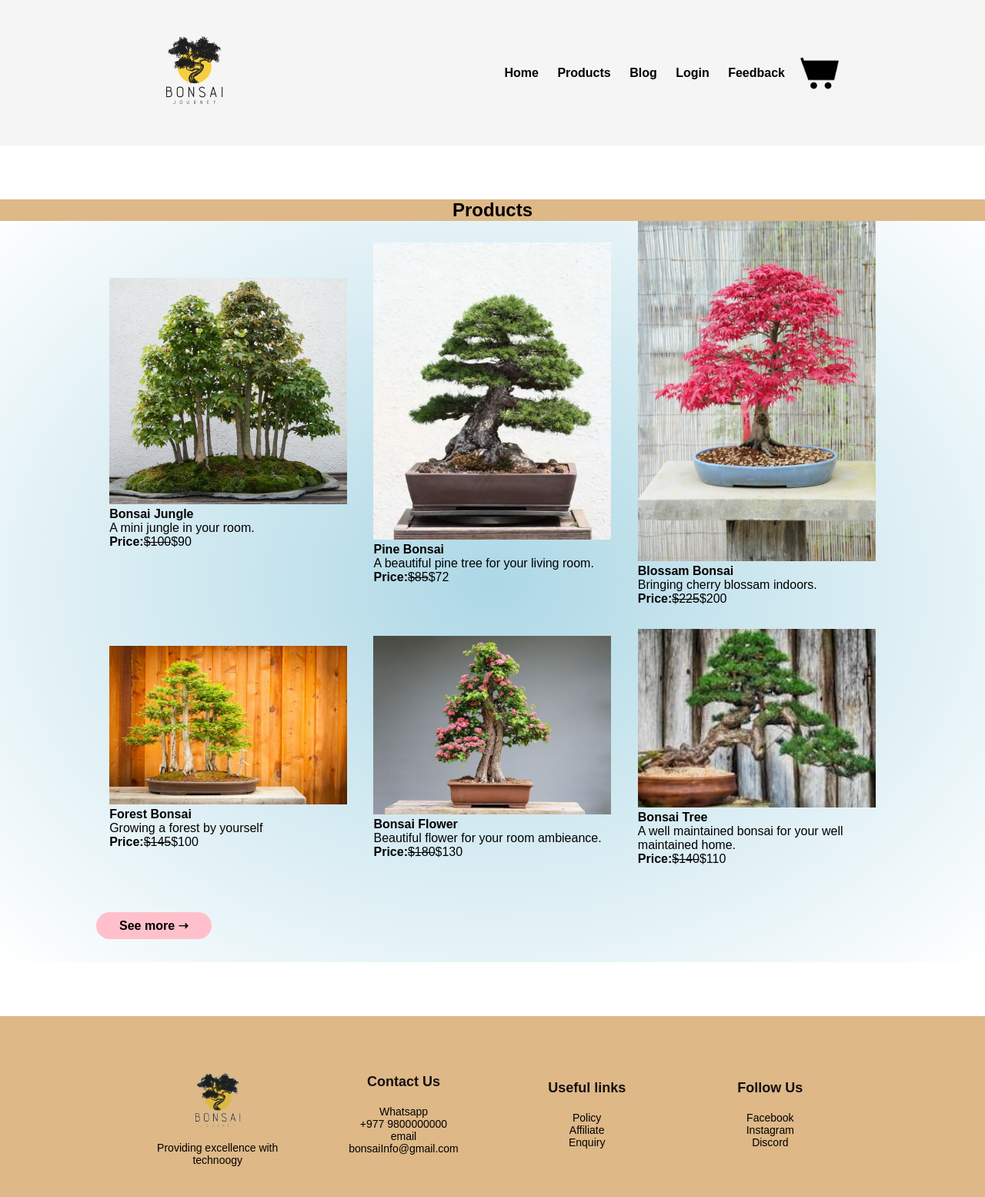
After one commit to happy-kitty0821/VulnerableCodes, a Django app: page /products/ in a window 1280 px wide. The commit adds this page. Shown: the whole page at 77% size. Run offline with Django 4.2, Linux system fonts and the light colour scheme.

```diff
--- a/LoginSQLi/Login/urls.py
+++ b/LoginSQLi/Login/urls.py
@@ -21,5 +21,8 @@ from loginapp import views
 urlpatterns = [
     path('admin/', admin.site.urls),
     path('', views.homePage, name='home'),
+    path('products/', views.products, name='products'),
+    path('products/moreproducts/', views.moreProducts, name='moreproducts'),
+    path('feedbacks/', views.feedbacks, name='feedbacks'),
     path('login/', views.login, name='login')
 ]
--- a/LoginSQLi/loginapp/templates/login.html
+++ b/LoginSQLi/loginapp/templates/login.html
@@ -1,3 +1,4 @@
+{%load static%}
 <!DOCTYPE html>
 <html lang="en">
 <head>
--- /dev/null
+++ b/LoginSQLi/loginapp/templates/products.html
@@ -0,0 +1,121 @@
+{%load static%}
+<!DOCTYPE html>
+<html lang="en">
+  <head>
+    <meta charset="UTF-8" />
+    <title>Bonsai Paradise</title>
+    <link rel="stylesheet" href="{% static 'css/style.css'%}" />
+    <!--Linking external css file.-->
+  </head>
+  <body>
+    <div style="background: whitesmoke" class="header">
+      <!--This is the header section container-->
+      <div class="container">
+        <div class="navbar">
+          <div class="logo">
+            <img src="{% static 'images/logo.png' %}" width="125px" />
+          </div>
+          <nav>
+            <ul>
+              <li><a href="home">Home</a></li>
+              <li><a href="#">Products</a></li>
+              <li><a href="blog.html">Blog</a></li>
+              <li><a href="login">Login</a></li>
+              <li><a href="Feedback.html">Feedback</a></li>
+            </ul>
+          </nav>
+          <img src="{% static 'images/cart3.png' %}" width="50px" height="50px" />
+        </div>
+      </div>
+    </div>
+
+    <div class="catagories">
+      <h2 style="background: burlywood" class="title">Products</h2>
+      <div class="container-1">
+        <div class="row">
+          <div class="c-2">
+            <img src="{% static 'images/bonsai1.jpg' %}" />
+            <h4>Bonsai Jungle</h4>
+            <p>A mini jungle in your room.<br /><b>Price:</b><s>$100</s>$90</p>
+          </div>
+          <div class="c-2">
+            <img src="{% static 'images/bonsai2.webp' %}" />
+            <h4>Pine Bonsai</h4>
+            <p>
+              A beautiful pine tree for your living room.<br /><b>Price:</b
+              ><s>$85</s>$72
+            </p>
+          </div>
+          <div class="c-2">
+            <img src="{% static 'images/bonsai3.jpg' %}" />
+            <h4>Blossam Bonsai</h4>
+            <p>
+              Bringing cherry blossam indoors.<br /><b>Price:</b><s>$225</s>$200
+            </p>
+          </div>
+          <div class="c-2">
+            <img src="{% static 'images/bonsai7.jpg' %}" />
+            <h4>Forest Bonsai</h4>
+            <p>
+              Growing a forest by yourself<br /><b>Price:</b><s>$145</s>$100
+            </p>
+          </div>
+          <div class="c-2">
+            <img src="{% static 'images/bonsai5.jpg' %}" />
+            <h4>Bonsai Flower</h4>
+            <p>
+              Beautiful flower for your room ambieance.<br /><b>Price:</b
+              ><s>$180</s>$130
+            </p>
+          </div>
+          <div class="c-2">
+            <img src="{% static 'images/bonsai4.jpeg' %}" />
+            <h4>Bonsai Tree</h4>
+            <p>
+              A well maintained bonsai for your well maintained home.<br /><b
+                >Price:</b
+              ><s>$140</s>$110
+            </p>
+          </div>
+        </div>
+        <a href="moreproducts" class="button">See more &#10141;</a>
+      </div>
+    </div>
+
+    <!--Footer Section-->
+    <div class="footer">
+      <div class="container">
+        <div class="row">
+          <div class="f1">
+            <img class="logo" src="{% static 'images/logo.png'%}" width="100px" />
+            <p>Providing excellence with <br />technoogy</p>
+          </div>
+          <div class="f2">
+            <h3>Contact Us</h3>
+            <p>
+              Whatsapp <br />+977 9800000000<br />
+              email<br />
+              bonsaiInfo@gmail.com
+            </p>
+          </div>
+          <div class="f3">
+            <h3>Useful links</h3>
+            <ul>
+              <li>Policy</li>
+              <li>Affiliate</li>
+              <li>Enquiry</li>
+            </ul>
+          </div>
+          <div class="f4">
+            <h3>Follow Us</h3>
+            <ul>
+              <li>Facebook</li>
+              <li>Instagram</li>
+              <li>Discord</li>
+            </ul>
+          </div>
+        </div>
+      </div>
+    </div>
+  </body>
+</html>
--- a/LoginSQLi/loginapp/views.py
+++ b/LoginSQLi/loginapp/views.py
@@ -1,5 +1,6 @@
-from django.shortcuts import render
-
+from django.shortcuts import render, redirect
+from .models import Feedbacks
+from django.contrib import messages
 # Create your views here.
 def homePage(request):
     return render(request, 'index.html')
@@ -23,3 +24,20 @@ def login(request):
             # Authentication failed
             return render(request, 'failure.html')
     return render(request, 'login.html')
+
+def products(request):
+    return render(request, 'products.html')
+
+def moreProducts(request):
+    return render(request, 'moreproducts.html')
+
+def feedbacks(request):
+    if request.method == 'POST':
+        username = request.POST.get('name')
+        email = request.POST.get('email')
+        contact = request.POST.get('contact')
+        message = request.POST.get('message')
+        print(f"username : {username} email: {email} contact: {contact} message: {message}")
+        feedback = Feedbacks(username=username, email=email, contact=contact, message=message)
+        feedback.save()
+    return render(request, 'feedback.html')
--- a/LoginSQLi/static/css/style.css
+++ b/LoginSQLi/static/css/style.css
@@ -33,6 +33,7 @@ a{
     color:black;
     font-size: medium;
     font-weight: bolder;
+    font: 300;
 
 }
 p{
```
Also changed, not shown: LoginSQLi/loginapp/models.py (+10 -0 lines), LoginSQLi/loginapp/templates/feedback.html (added, +98 -0 lines), LoginSQLi/loginapp/templates/index.html (+5 -6 lines), LoginSQLi/loginapp/templates/moreproducts.html (added, +120 -0 lines), LoginSQLi/static/js/Script.js (added, +62 -0 lines), LoginSQLi/db.sqlite3, LoginSQLi/loginapp/migrations/0002_feedbacks.py (added), LoginSQLi/static/js/style.js (deleted).
